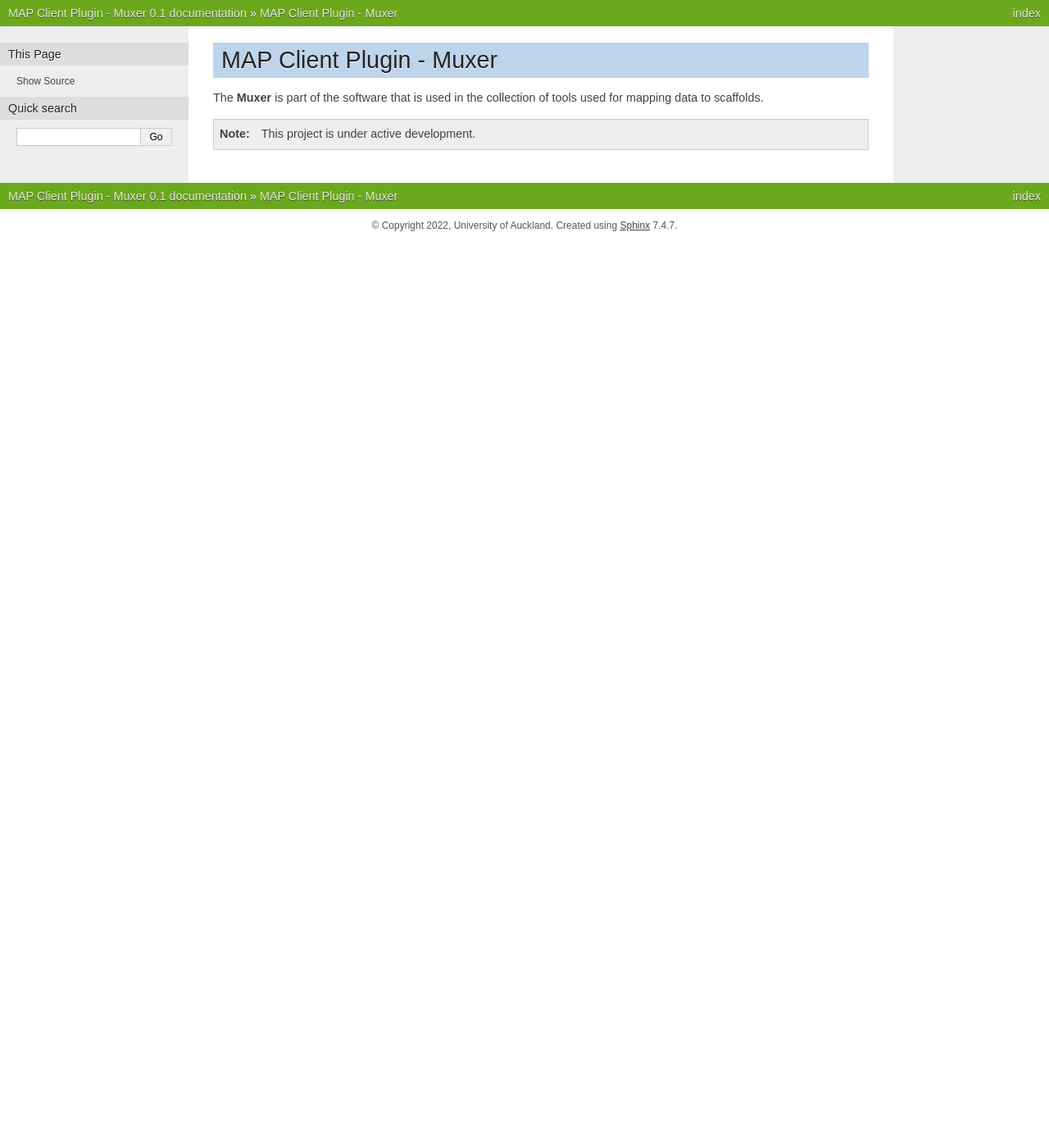
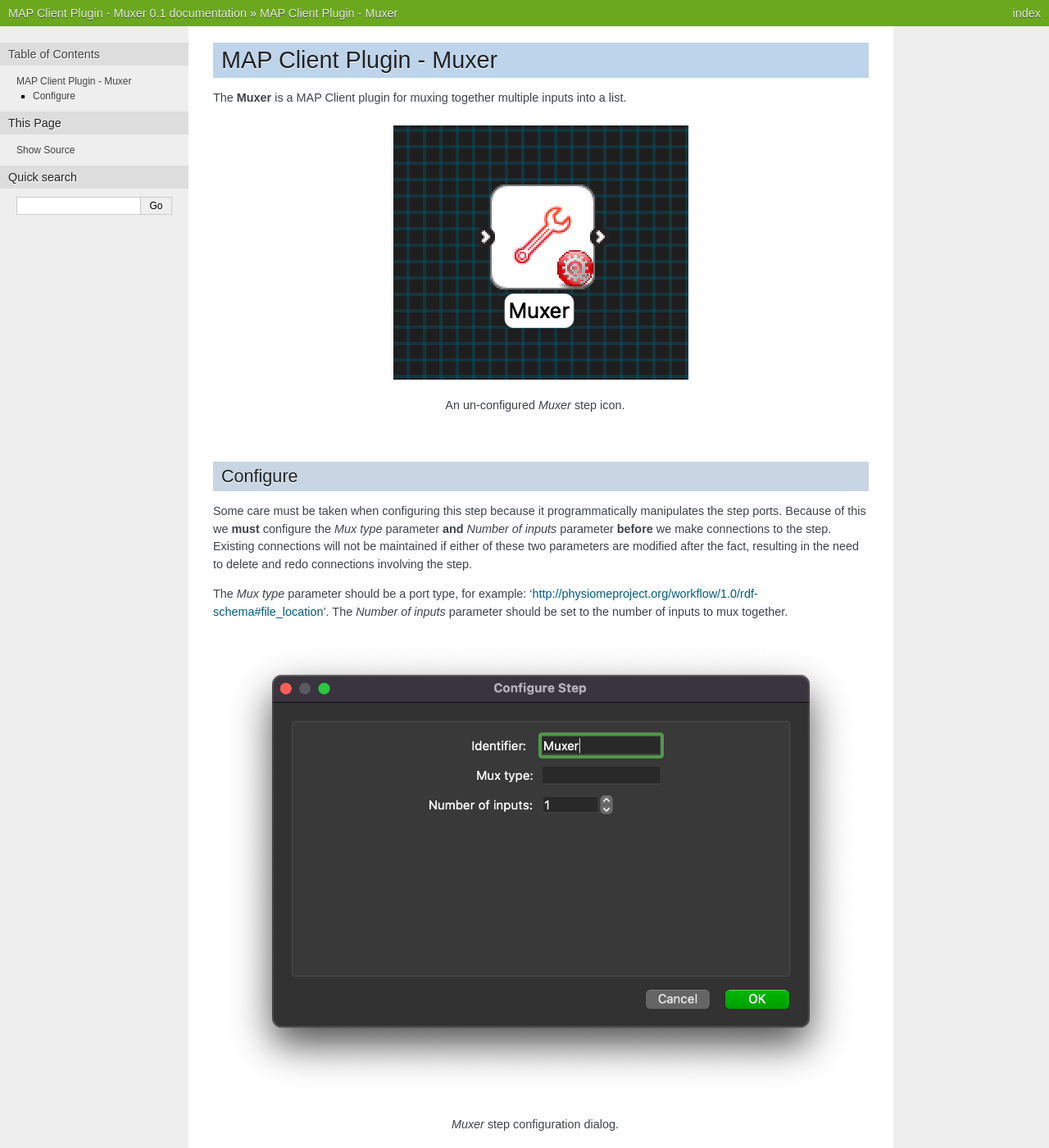
Before and after one commit to Kayvv/mapclientplugins.muxerstep, a Sphinx documentation site: the page built from docs/index.rst, in a window 1280 px wide and 1400 px high. Shown: the whole window at 82% size. Built offline with Sphinx 7.4.7, drawn with Linux system fonts in a browser that asks for light colours; some of the changed text lies outside the part shown.

Commit message:
Add documentation on configuring the step.

```diff
--- a/docs/index.rst
+++ b/docs/index.rst
@@ -1,8 +1,31 @@
 MAP Client Plugin - Muxer
 =========================
 
-The **Muxer** is part of the software that is used in the collection of tools used for mapping data to scaffolds.
+The **Muxer** is a MAP Client plugin for muxing together multiple inputs into a list.
 
-.. note::
+.. _fig-mcp-muxer-un-configured-step:
 
-   This project is under active development.
+.. figure:: _images/un-configured-step.png
+   :alt: Un-onfigured step icon
+
+   An un-configured *Muxer* step icon.
+
+Configure
+---------
+
+Some care must be taken when configuring this step because it programmatically manipulates the step ports.
+Because of this we **must** configure the *Mux type* parameter **and** *Number of inputs* parameter **before** we make connections to the step.
+Existing connections will not be maintained if either of these two parameters are modified after the fact, resulting in the need to delete and redo connections involving the step.
+
+The *Mux type* parameter should be a port type, for example: 'http://physiomeproject.org/workflow/1.0/rdf-schema#file_location'.
+The *Number of inputs* parameter should be set to the number of inputs to mux together.
+
+.. _fig-mcp-muxer-configure-dialog:
+
+.. figure:: _images/step-configuration-dialog.png
+   :alt: Step configure dialog
+
+   *Muxer* step configuration dialog.
+
+The step will accept either single inputs or list of inputs for each port.
+All list inputs will be expanded on output so that the resulting output will be a single level list.
```
Also changed, not shown: docs/_images/step-configuration-dialog.png (added), docs/_images/un-configured-step.png (added).
